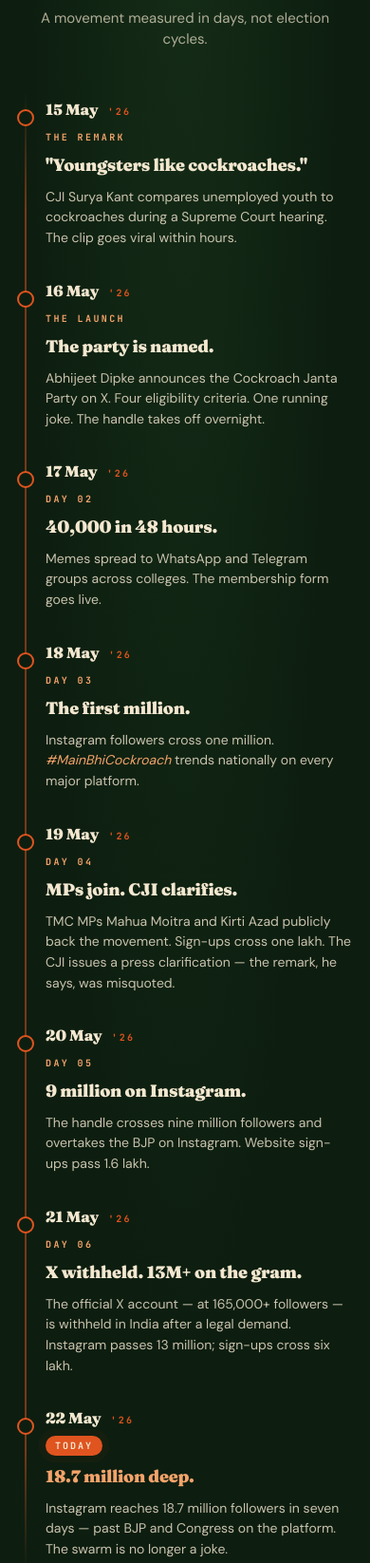
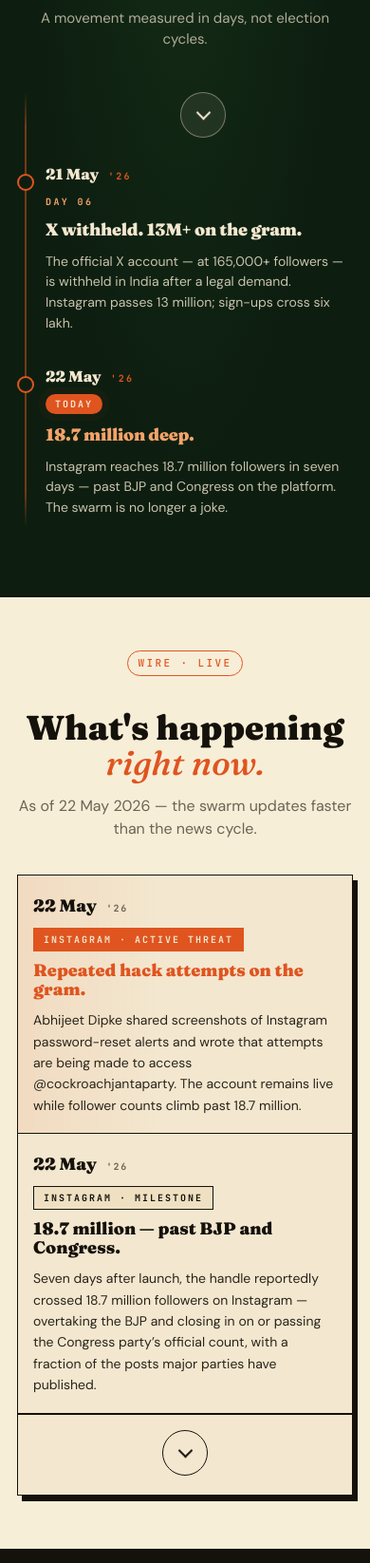
Before and after one commit to thakurcoderz/cockroach, a plain HTML site: page index.html in a window 390 px wide. Shown: the part 7749-9395 px from the top of the page at 95% size. Drawn offline with Linux system fonts and the light colour scheme.

Commit message:
Implement collapsible timeline and news feed sections in index.html, adding interactive expand/collapse functionality with corresponding JavaScript and CSS styles. Enhance user experience with improved layout and visibility for earlier updates.

```diff
--- a/index.html
+++ b/index.html
@@ -543,8 +543,8 @@
         <p class="timeline-lede">A movement measured in days, not election cycles.</p>
       </div>
 
-      <ol class="timeline-list">
-        <li class="timeline-item" data-reveal>
+      <ol class="timeline-list timeline-list--collapsed" id="timelineList">
+        <li class="timeline-item timeline-item-older" data-reveal>
           <time datetime="2026-05-15">15 May <span>'26</span></time>
           <div class="t-body">
             <span class="t-tag">THE REMARK</span>
@@ -552,7 +552,7 @@
             <p>CJI Surya Kant compares unemployed youth to cockroaches during a Supreme Court hearing. The clip goes viral within hours.</p>
           </div>
         </li>
-        <li class="timeline-item" data-reveal>
+        <li class="timeline-item timeline-item-older" data-reveal>
           <time datetime="2026-05-16">16 May <span>'26</span></time>
           <div class="t-body">
             <span class="t-tag">THE LAUNCH</span>
@@ -560,7 +560,7 @@
             <p>Abhijeet Dipke announces the Cockroach Janta Party on X. Four eligibility criteria. One running joke. The handle takes off overnight.</p>
           </div>
         </li>
-        <li class="timeline-item" data-reveal>
+        <li class="timeline-item timeline-item-older" data-reveal>
           <time datetime="2026-05-17">17 May <span>'26</span></time>
           <div class="t-body">
             <span class="t-tag">DAY 02</span>
@@ -568,7 +568,7 @@
             <p>Memes spread to WhatsApp and Telegram groups across colleges. The membership form goes live.</p>
           </div>
         </li>
-        <li class="timeline-item" data-reveal>
+        <li class="timeline-item timeline-item-older" data-reveal>
           <time datetime="2026-05-18">18 May <span>'26</span></time>
           <div class="t-body">
             <span class="t-tag">DAY 03</span>
@@ -576,7 +576,7 @@
             <p>Instagram followers cross one million. <em>#MainBhiCockroach</em> trends nationally on every major platform.</p>
           </div>
         </li>
-        <li class="timeline-item" data-reveal>
+        <li class="timeline-item timeline-item-older" data-reveal>
           <time datetime="2026-05-19">19 May <span>'26</span></time>
           <div class="t-body">
             <span class="t-tag">DAY 04</span>
@@ -584,13 +584,22 @@
             <p>TMC MPs Mahua Moitra and Kirti Azad publicly back the movement. Sign-ups cross one lakh. The CJI issues a press clarification — the remark, he says, was misquoted.</p>
           </div>
         </li>
-        <li class="timeline-item" data-reveal>
+        <li class="timeline-item timeline-item-older" data-reveal>
           <time datetime="2026-05-20">20 May <span>'26</span></time>
           <div class="t-body">
             <span class="t-tag">DAY 05</span>
             <h3>9 million on Instagram.</h3>
             <p>The handle crosses nine million followers and overtakes the BJP on Instagram. Website sign-ups pass 1.6 lakh.</p>
           </div>
+        </li>
+        <li class="timeline-load" id="timelineLoadItem">
+          <button type="button" class="expand-arrow-toggle timeline-toggle" id="timelineToggle"
+                  aria-expanded="false" aria-controls="timelineList"
+                  aria-label="Show earlier days in the log">
+            <span class="expand-arrow-wrap" aria-hidden="true">
+              <span class="expand-arrow"></span>
+            </span>
+          </button>
         </li>
         <li class="timeline-item" data-reveal>
           <time datetime="2026-05-21">21 May <span>'26</span></time>
@@ -686,11 +695,16 @@
             <p>Thousands joined an online “Rochak Sabha” (Interesting Assembly) from across India and the diaspora. Volunteers also staged a Yamuna river clean-up in cockroach costumes — turning the slur into a public civic gesture.</p>
           </div>
         </li>
+        <li class="news-feed-actions-row">
+          <button type="button" class="expand-arrow-toggle news-feed-toggle" id="newsFeedToggle"
+                  aria-expanded="false" aria-controls="newsFeed"
+                  aria-label="Show earlier updates">
+            <span class="expand-arrow-wrap" aria-hidden="true">
+              <span class="expand-arrow"></span>
+            </span>
+          </button>
+        </li>
       </ul>
-      <button type="button" class="btn btn-ghost news-feed-toggle" id="newsFeedToggle"
-              aria-expanded="false" aria-controls="newsFeed">
-        Show earlier updates <span class="news-feed-count">(6)</span>
-      </button>
     </div>
   </section>
 
@@ -959,84 +973,6 @@
   <!-- print grain overlay -->
   <div class="grain" aria-hidden="true"></div>
 
-  <script>
-    document.getElementById('year').textContent = new Date().getFullYear();
-
-    // ---- Sticky header: shadow + compact state on scroll ----
-    const header = document.getElementById('siteHeader');
-    const onScroll = () => header.classList.toggle('is-scrolled', window.scrollY > 12);
-    onScroll();
-    window.addEventListener('scroll', onScroll, { passive: true });
-
-    // ---- Mobile nav toggle ----
-    const navToggle = document.getElementById('navToggle');
-    const primaryNav = document.getElementById('primaryNav');
-
-    const setNavOpen = (open) => {
-      primaryNav.classList.toggle('is-open', open);
-      navToggle.classList.toggle('is-open', open);
-      navToggle.setAttribute('aria-expanded', String(open));
-      document.body.classList.toggle('nav-open', open);
-    };
-
-    navToggle.addEventListener('click', () => {
-      setNavOpen(!primaryNav.classList.contains('is-open'));
-    });
-    primaryNav.querySelectorAll('a').forEach(a =>
-      a.addEventListener('click', () => setNavOpen(false))
-    );
-    document.addEventListener('keydown', (e) => {
-      if (e.key === 'Escape') setNavOpen(false);
-    });
-    // close drawer when resizing back to desktop
-    window.addEventListener('resize', () => {
-      if (window.innerWidth > 820) setNavOpen(false);
-    });
-
-    // ---- Staggered scroll reveal ----
-    const targets = document.querySelectorAll('[data-reveal], .demands li, .standards li, .stat, .footer-col');
-    targets.forEach((el, i) => {
-      el.classList.add('reveal');
-      el.style.setProperty('--reveal-delay', (i % 5) * 60 + 'ms');
-    });
-    const io = new IntersectionObserver((entries) => {
-      entries.forEach(e => {
-        if (e.isIntersecting) {
-          e.target.classList.add('is-visible');
-          io.unobserve(e.target);
-        }
-      });
-    }, { threshold: 0.12, rootMargin: '0px 0px -40px 0px' });
-    document.querySelectorAll('.reveal').forEach(el => io.observe(el));
-
-    const newsFeed = document.getElementById('newsFeed');
-    const newsFeedToggle = document.getElementById('newsFeedToggle');
-    if (newsFeed && newsFeedToggle) {
-      const olderCount = newsFeed.querySelectorAll('.news-item-older').length;
-      const labelCollapsed = 'Show earlier updates';
-      const labelExpanded = 'Show less';
-
-      const setToggleLabel = (collapsed) => {
-        newsFeedToggle.setAttribute('aria-expanded', String(!collapsed));
-        while (newsFeedToggle.firstChild) newsFeedToggle.removeChild(newsFeedToggle.firstChild);
-        newsFeedToggle.append(document.createTextNode(collapsed ? labelCollapsed + ' ' : labelExpanded + ' '));
-        if (collapsed) {
-          const span = document.createElement('span');
-          span.className = 'news-feed-count';
-          span.textContent = '(' + olderCount + ')';
-          newsFeedToggle.append(span);
-        } else {
-          const arrow = document.createElement('span');
-          arrow.setAttribute('aria-hidden', 'true');
-          arrow.textContent = '\u2191';
-          newsFeedToggle.append(arrow);
-        }
-      };
-
-      newsFeedToggle.addEventListener('click', () => {
-        setToggleLabel(newsFeed.classList.toggle('news-feed--collapsed'));
-      });
-    }
-  </script>
+  <script src="script.js" defer></script>
 </body>
 </html>
--- /dev/null
+++ b/script.js
@@ -0,0 +1,87 @@
+document.getElementById('year').textContent = new Date().getFullYear();
+
+// ---- Sticky header: shadow + compact state on scroll ----
+const header = document.getElementById('siteHeader');
+const onScroll = () => header.classList.toggle('is-scrolled', window.scrollY > 12);
+onScroll();
+window.addEventListener('scroll', onScroll, { passive: true });
+
+// ---- Mobile nav toggle ----
+const navToggle = document.getElementById('navToggle');
+const primaryNav = document.getElementById('primaryNav');
+
+const setNavOpen = (open) => {
+  primaryNav.classList.toggle('is-open', open);
+  navToggle.classList.toggle('is-open', open);
+  navToggle.setAttribute('aria-expanded', String(open));
+  document.body.classList.toggle('nav-open', open);
+};
+
+navToggle.addEventListener('click', () => {
+  setNavOpen(!primaryNav.classList.contains('is-open'));
+});
+primaryNav.querySelectorAll('a').forEach((a) =>
+  a.addEventListener('click', () => setNavOpen(false))
+);
+document.addEventListener('keydown', (e) => {
+  if (e.key === 'Escape') setNavOpen(false);
+});
+window.addEventListener('resize', () => {
+  if (window.innerWidth > 820) setNavOpen(false);
+});
+
+// ---- Staggered scroll reveal ----
+const targets = document.querySelectorAll('[data-reveal], .demands li, .standards li, .stat, .footer-col');
+targets.forEach((el, i) => {
+  el.classList.add('reveal');
+  el.style.setProperty('--reveal-delay', (i % 5) * 60 + 'ms');
+});
+const io = new IntersectionObserver(
+  (entries) => {
+    entries.forEach((e) => {
+      if (e.isIntersecting) {
+        e.target.classList.add('is-visible');
+        io.unobserve(e.target);
+      }
+    });
+  },
+  { threshold: 0.12, rootMargin: '0px 0px -40px 0px' }
+);
+document.querySelectorAll('.reveal').forEach((el) => io.observe(el));
+
+// ---- Expand arrow toggles (news + timeline) ----
+const setExpandToggleState = (button, collapsed, labels) => {
+  button.setAttribute('aria-expanded', String(!collapsed));
+  button.setAttribute('aria-label', collapsed ? labels.collapsed : labels.expanded);
+};
+
+const newsFeed = document.getElementById('newsFeed');
+const newsFeedToggle = document.getElementById('newsFeedToggle');
+if (newsFeed && newsFeedToggle) {
+  const newsLabels = {
+    collapsed: 'Show earlier updates',
+    expanded: 'Hide earlier updates',
+  };
+  newsFeedToggle.addEventListener('click', () => {
+    const collapsed = newsFeed.classList.toggle('news-feed--collapsed');
+    setExpandToggleState(newsFeedToggle, collapsed, newsLabels);
+  });
+}
+
+const timelineList = document.getElementById('timelineList');
+const timelineToggle = document.getElementById('timelineToggle');
+if (timelineList && timelineToggle) {
+  const timelineLabels = {
+    collapsed: 'Show earlier days in the log',
+    expanded: 'Hide earlier days in the log',
+  };
+  timelineToggle.addEventListener('click', () => {
+    const collapsed = timelineList.classList.toggle('timeline-list--collapsed');
+    setExpandToggleState(timelineToggle, collapsed, timelineLabels);
+    if (!collapsed) {
+      timelineList.querySelectorAll('.timeline-item-older.reveal:not(.is-visible)').forEach((el) => {
+        io.observe(el);
+      });
+    }
+  });
+}
--- a/styles.css
+++ b/styles.css
@@ -1440,21 +1440,65 @@
 .news-item-alert .news-body h3 { color: var(--orange); }
 
 .news-feed--collapsed .news-item-older { display: none; }
-.news-feed--collapsed .news-item:nth-child(2) { border-bottom: none; }
-
+
+.news-feed-actions-row {
+  display: flex;
+  justify-content: center;
+  align-items: center;
+  padding: 22px 32px 26px;
+  border-top: 1.5px solid var(--ink);
+  background: var(--cream);
+}
 .news-feed-toggle {
-  margin: 20px auto 0;
-  display: flex;
-  width: 100%;
-  max-width: var(--maxw);
+  flex-shrink: 0;
+  margin: 0;
+}
+
+/* Expand/collapse arrow control (news + timeline) */
+.expand-arrow-toggle {
+  display: inline-flex;
+  align-items: center;
   justify-content: center;
-}
-.news-feed-toggle .news-feed-count {
-  color: var(--muted);
-  font-weight: 500;
-}
-.news-feed-toggle[aria-expanded="true"] span:not(.news-feed-count) {
-  display: none;
+  width: 48px;
+  height: 48px;
+  padding: 0;
+  border: 1.5px solid var(--ink);
+  border-radius: 50%;
+  background: var(--cream);
+  color: var(--ink);
+  cursor: pointer;
+  transition: border-color 0.2s ease, color 0.2s ease, background 0.2s ease;
+}
+.expand-arrow-toggle:hover {
+  border-color: var(--orange);
+  color: var(--orange);
+  background: var(--paper);
+}
+.expand-arrow-wrap {
+  display: flex;
+  align-items: center;
+  justify-content: center;
+  animation: expandArrowBounce 1.8s ease-in-out infinite;
+}
+.expand-arrow {
+  display: block;
+  width: 11px;
+  height: 11px;
+  border-right: 2.5px solid currentColor;
+  border-bottom: 2.5px solid currentColor;
+  transform: rotate(45deg);
+  margin-top: -3px;
+}
+.expand-arrow-toggle[aria-expanded="true"] .expand-arrow-wrap {
+  animation: none;
+  transform: rotate(180deg);
+}
+@keyframes expandArrowBounce {
+  0%, 100% { transform: translateY(2px); }
+  50% { transform: translateY(-5px); }
+}
+@media (prefers-reduced-motion: reduce) {
+  .expand-arrow-wrap { animation: none; }
 }
 
 /* ---------- SIGNALS (joined + press strips) ---------- */
@@ -1812,6 +1856,29 @@
   color: var(--orange-soft);
 }
 .timeline-latest .t-body h3 { color: var(--orange-soft); }
+
+.timeline-list--collapsed .timeline-item-older { display: none; }
+
+.timeline-load {
+  display: grid;
+  grid-template-columns: 130px 1fr;
+  gap: 40px;
+  padding: 8px 0 20px;
+  position: relative;
+}
+.timeline-load::before { display: none; }
+.timeline-toggle {
+  grid-column: 1 / -1;
+  justify-self: center;
+  background: rgba(243, 231, 207, 0.08);
+  border-color: rgba(243, 231, 207, 0.4);
+  color: var(--cream);
+}
+.timeline-toggle:hover {
+  background: rgba(243, 231, 207, 0.14);
+  border-color: var(--orange);
+  color: var(--orange-soft);
+}
 
 /* ---------- PRESS KIT ---------- */
 .press-kit {
@@ -2109,6 +2176,7 @@
   .news-item time span { margin-top: 0; }
   .news-body h3 { font-size: 20px; }
   .news-body p { font-size: 15px; }
+  .news-feed-actions-row { padding: 20px 20px 24px; }
 
   .signals { padding: 28px 24px; }
   .signal-row { grid-template-columns: 1fr; gap: 10px; padding: 16px 0; }
@@ -2149,6 +2217,12 @@
   }
   .t-body { padding-left: 0; }
   .t-body h3 { font-size: 20px; }
+  .timeline-load {
+    grid-template-columns: 1fr;
+    padding-left: 38px;
+    padding-top: 8px;
+    padding-bottom: 12px;
+  }
 
   .press-kit { padding: 22px 20px 18px; }
   .press-kit-head { flex-direction: column; align-items: flex-start; gap: 8px; }
@@ -2213,6 +2287,7 @@
   .recent-news { padding: 56px 18px; }
   .news-feed { box-shadow: 5px 6px 0 var(--ink); }
   .news-item { padding: 18px 16px; }
+  .news-feed-actions-row { padding: 16px 16px 20px; }
   .news-body h3 { font-size: 18px; }
   .news-body p { font-size: 14px; }
 
```
